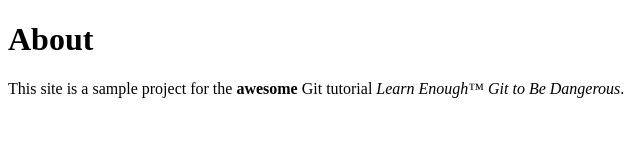
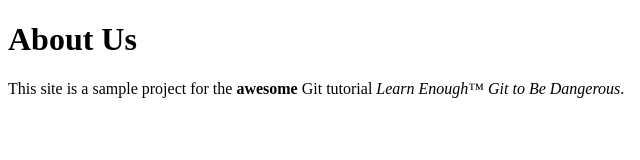
Before and after one commit to rodelolesco/VersionControl, a plain HTML site: page about.html in a window 1280 px wide. Shown: the full height of the page, 0-640 px from the left. Drawn offline with Linux system fonts and the light colour scheme.

Commit message:
Change page heading

```diff
--- a/about.html
+++ b/about.html
@@ -6,7 +6,7 @@
 </head>
 
 <body>
-    <h1>About</h1>
+    <h1>About Us</h1>
     <p>This site is a sample project for the <strong>awesome</strong> Git tutorial
         <a href="https://www.learnenough.com/git-tutorial"></a> <em>Learn Enough™ Git to Be Dangerous</em>.
     </p>
```
Also changed, not shown: index.html (+8 -4 lines).
